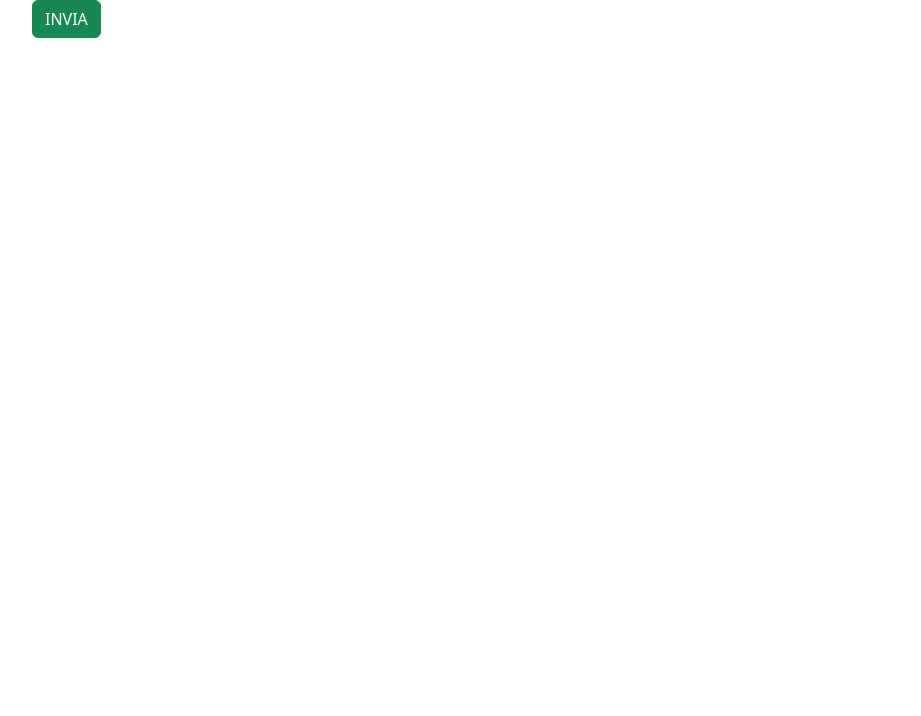
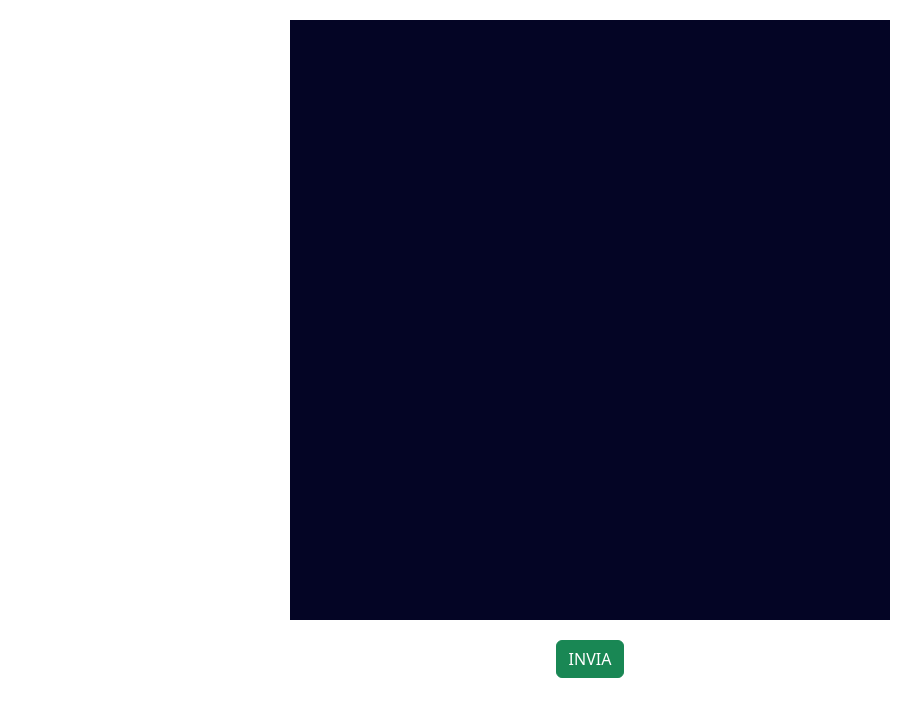
Before and after one commit to Vbortone99/js-campominato-grid, a plain HTML site: page index.html in a window 1280 px wide. Shown: the whole page, without its empty margins (50-971 px from the left). Drawn offline with nearby package versions, Linux system fonts and the light colour scheme.

Commit message:
html structure + css settings

```diff
--- a/css/style.css
+++ b/css/style.css
@@ -0,0 +1,17 @@
+#playground{
+    width: 600px;
+    height: 600px;
+    background-color: rgb(4, 5, 37);
+    margin: 20px auto;
+    display: flex;
+    flex-wrap: wrap;
+}
+button{
+    margin: 0 auto;
+    display: block;
+}
+.square{
+    border: 2px solid white;
+    width: calc(100% / 8);
+    height: calc(1005 / 8);
+}
--- a/index.html
+++ b/index.html
@@ -8,11 +8,11 @@
     <title>Campo minato</title>
 </head>
 <body>
-    <div class="wrapper container vh-100">
+    <div class="wrapper">
         <!-- GRID -->
         <div id="playground"></div>
         <!-- BUTTON -->
-        <button class="btn btn-success">INVIA</button>
+        <button class="btn btn-success d-flex">INVIA</button>
         <!-- MESSAGE -->
         <div class="alert d-none"></div>
     </div>
--- a/js/script.js
+++ b/js/script.js
@@ -0,0 +1,6 @@
+// 1. L'utente clicca su un bottone che genererà una griglia di gioco quadrata.
+// Ogni cella ha un numero progressivo, da 1 a 100.
+// 2. Ci saranno quindi 10 caselle per ognuna delle 10 righe.
+// 3. Quando l'utente clicca su ogni cella, la cella cliccata si colora di azzurro ed emetto un messaggio in console con il numero della cella cliccata.
+
+const btn = document.querySelector('button');
```
